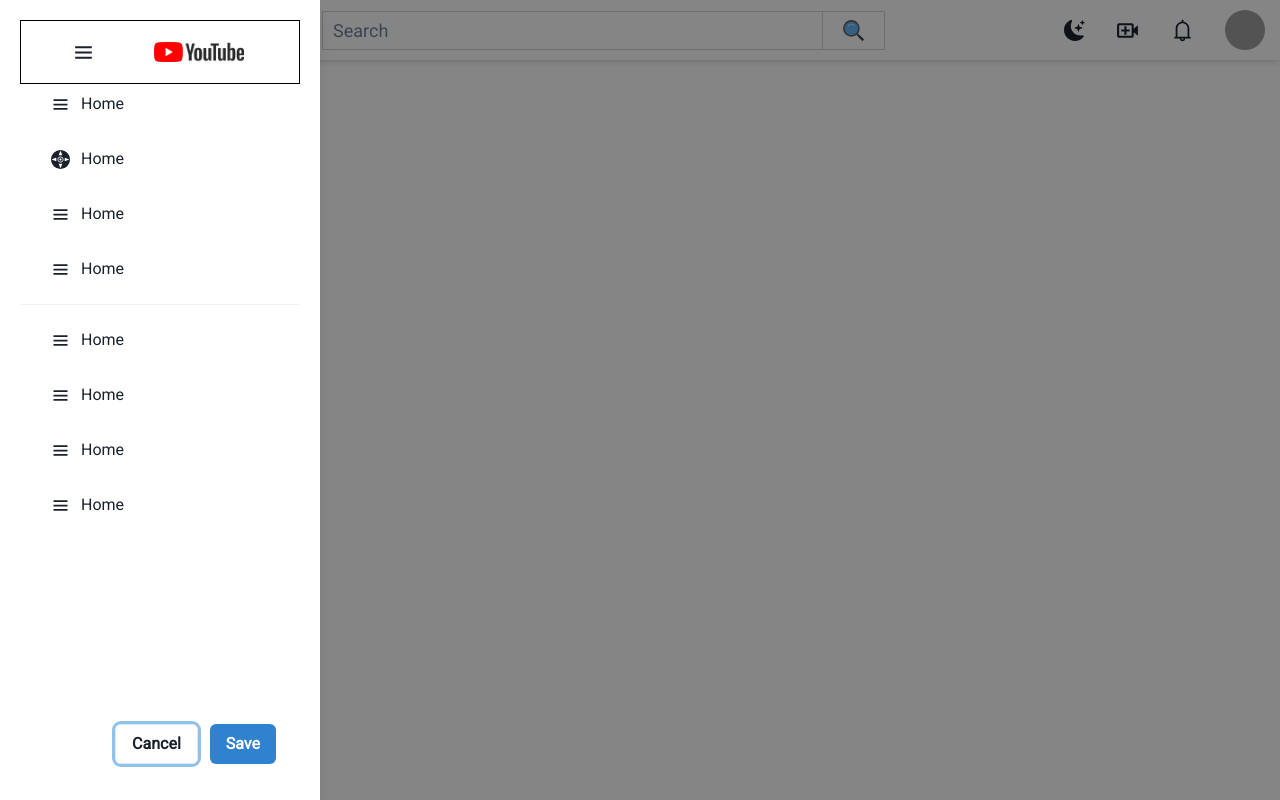
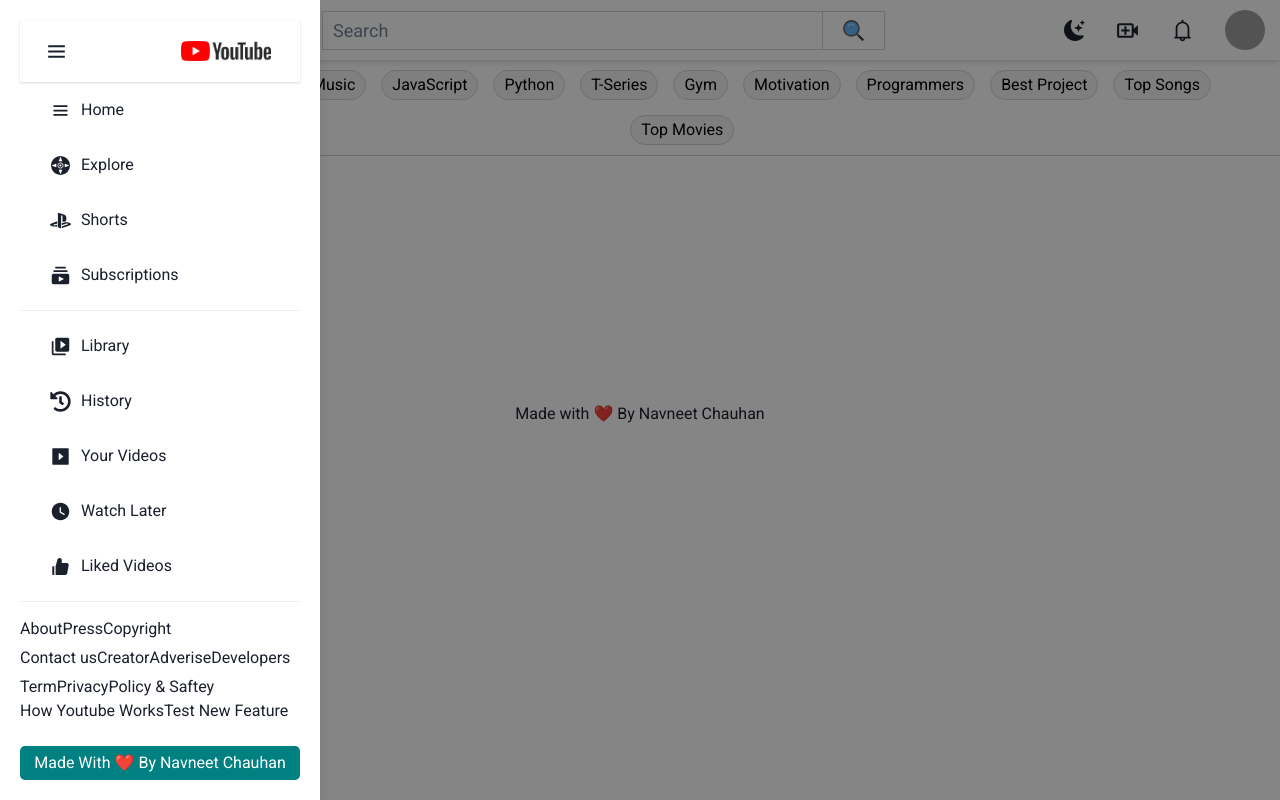
Before and after one commit to MrNavneetChauhan/youtube-react, a React (Create React App) app: page / in a window 1280 px wide. Both pictures are taken after a click on the icon 40 px from the left and 30 px from the top of the page. Built offline with nearby package versions, Linux system fonts and the light colour scheme; grey boxes are pictures that could not be loaded.

Commit message:
updation

```diff
--- a/package.json
+++ b/package.json
@@ -14,9 +14,11 @@
     "react": "^18.2.0",
     "react-dom": "^18.2.0",
     "react-icons": "^4.4.0",
+    "react-redux": "^8.0.4",
     "react-router-dom": "^6.4.1",
     "react-scripts": "5.0.1",
     "redux": "^4.2.0",
+    "redux-devtools-extension": "^2.13.9",
     "redux-thunk": "^2.4.1",
     "web-vitals": "^2.1.4"
   },
--- a/src/App.jsx
+++ b/src/App.jsx
@@ -1,9 +1,13 @@
 import { Box } from "@chakra-ui/react";
+import { Footer } from "./components/Footer/Footer";
+import { Home } from "./components/Home/Home";
 import { Navbar } from "./components/Navbar/Navbar";
 function App() {
   return (
     <Box>
       <Navbar />
+      <Home/>
+      <Footer/>
     </Box>
   );
 }
--- /dev/null
+++ b/src/components/Footer/Footer.jsx
@@ -0,0 +1,9 @@
+import { Flex, Text } from "@chakra-ui/react"
+
+export const Footer = ()=>{
+    return (
+        <Flex w={"100%"} alignItems={"center"} justifyContent={"center"}>
+            <Text>Made with ❤️ By Navneet Chauhan</Text>
+        </Flex>
+    )
+}
--- /dev/null
+++ b/src/components/Home/Display.jsx
@@ -0,0 +1,9 @@
+import { Flex } from "@chakra-ui/react"
+
+export const Display = ()=>{
+    return (
+        <Flex>
+            display
+        </Flex>
+    )
+}
--- /dev/null
+++ b/src/components/Home/Home.jsx
@@ -0,0 +1,66 @@
+import { Box, Flex, Show } from "@chakra-ui/react";
+import { AiFillHome } from "react-icons/ai";
+import { Text } from "@chakra-ui/react";
+import { SideBar } from "./SibeBar";
+import { Display } from "./Display";
+import { Footer } from "../Footer/Footer";
+export const Home = () => {
+  let tags = [
+    "All",
+    "Gaming",
+    "Music",
+    "JavaScript",
+    "Python",
+    "T-Series",
+    "Gym",
+    "Motivation",
+    "Programmers",
+    "Best Project",
+    "Top Songs",
+    "Top Movies",
+  ];
+
+
+
+  return (
+    <Box>
+      <Flex>
+        {/* side bar */}
+        <Show above="md">
+          <SideBar />
+        </Show>
+        {/* main container */}
+        <Box w={"94%"}>
+          <Show above="md">
+            <Flex
+              flexWrap={"wrap"}
+              alignItems={"center"}
+              justifyContent={"center"}
+              gap={"15px"}
+              p={"10px"}
+              borderBottom={"1px solid lightgray"}
+            >
+              {tags.map((item) => {
+                return (
+                  <Box
+                    background={"#F2F2F2"}
+                    color={"black"}
+                    padding={"2px 10px 2px 10px"}
+                    borderRadius={"35px"}
+                    border={"1px solid lightgray"}
+                    cursor={"pointer"}
+                    title={item}
+                  >
+                    {item}
+                  </Box>
+                );
+              })}
+            </Flex>
+          </Show>
+          {/* display-section */}
+          <Display />
+        </Box>
+      </Flex>
+    </Box>
+  );
+};
--- /dev/null
+++ b/src/components/Home/SibeBar.jsx
@@ -0,0 +1,66 @@
+import { Flex } from "@chakra-ui/react";
+import { AiFillHome } from "react-icons/ai";
+import { Text } from "@chakra-ui/react";
+import { GiMultiDirections } from "react-icons/gi";
+import { IoLogoPlaystation } from "react-icons/io";
+import { MdSubscriptions, MdVideoLibrary } from "react-icons/md";
+export const SideBar = () => {
+  return (
+    <Flex
+      gap={"20px"}
+      justifyContent={"center"}
+      alignItems={"center"}
+      flexDirection={"column"}
+      border={"1px solid lightgray"}
+      w={"85px"}
+    >
+      <Flex
+        flexDirection={"column"}
+        justifyContent={"center"}
+        alignItems={"center"}
+        h={"50px"}
+        mt={"10px"}
+      >
+        <AiFillHome />
+        <Text fontSize={"10px"}>Home</Text>
+      </Flex>
+      <Flex
+        flexDirection={"column"}
+        justifyContent={"center"}
+        alignItems={"center"}
+        h={"50px"}
+      >
+        <GiMultiDirections />
+        <Text fontSize={"12px"}>Explore</Text>
+      </Flex>
+      <Flex
+        flexDirection={"column"}
+        justifyContent={"center"}
+        alignItems={"center"}
+        h={"50px"}
+      >
+        <IoLogoPlaystation />
+        <Text fontSize={"12px"}>Shorts</Text>
+      </Flex>
+      <Flex
+        flexDirection={"column"}
+        justifyContent={"center"}
+        alignItems={"center"}
+        h={"50px"}
+      >
+        <MdSubscriptions />
+        <Text fontSize={"12px"}>Subscriptions</Text>
+      </Flex>
+
+      <Flex
+        flexDirection={"column"}
+        justifyContent={"center"}
+        alignItems={"center"}
+        h={"50px"}
+      >
+        <MdVideoLibrary />
+        <Text fontSize={"12px"}>Library</Text>
+      </Flex>
+    </Flex>
+  );
+};
--- a/src/components/Navbar/Navbar.jsx
+++ b/src/components/Navbar/Navbar.jsx
@@ -24,11 +24,14 @@
 import { SearchBar } from "./SearchBar";
 import { BiMenu, BiVideoPlus } from "react-icons/bi";
 import { BsFillMoonStarsFill, BsSearch, BsSun } from "react-icons/bs";
-import { AiOutlineBell } from "react-icons/ai";
+import { AiFillLike, AiFillPlaySquare, AiOutlineBell } from "react-icons/ai";
 import { Details } from "../../utils/extraFunction";
 import { FaMicrophoneAlt, FaMobile } from "react-icons/fa";
-import {GiMultiDirections} from "react-icons/gi"
+import { GiMultiDirections } from "react-icons/gi";
 import { AiOutlineArrowLeft } from "react-icons/ai";
+import { IoLogoPlaystation } from "react-icons/io";
+import {MdSubscriptions, MdVideoLibrary, MdWatchLater} from "react-icons/md";
+import {FaHistory} from "react-icons/fa";
 export const Navbar = () => {
   const [flag, setFlag] = useState(true);
   const { colorMode, toggleColorMode } = useColorMode();
@@ -180,10 +183,10 @@
         <DrawerOverlay />
         <DrawerContent padding={"20px"}>
           <DrawerHeader
-            border={"1px solid black"}
+            boxShadow={"base"}
             display={"flex"}
             alignItems={"center"}
-            justifyContent={"space-around"}
+            justifyContent={"space-between"}
           >
             <BiMenu onClick={onClose} cursor="pointer" fontSize={"25px"} />
             <Image
@@ -196,7 +199,7 @@
           </DrawerHeader>
 
           <DrawerBody
-          overflow={"auto"}
+            overflow={"auto"}
             m={0}
             p={0}
             display={"flex"}
@@ -209,6 +212,7 @@
               gap={"10px"}
               cursor={"pointer"}
               _hover={{ background: "#e7e0e0" }}
+              mt={"8px"}
             >
               <BiMenu fontSize={"21px"} />
               <Text>Home</Text>
@@ -222,7 +226,7 @@
               _hover={{ background: "#e7e0e0" }}
             >
               <GiMultiDirections fontSize={"21px"} />
-              <Text>Home</Text>
+              <Text>Explore</Text>
             </HStack>
 
             <HStack
@@ -232,8 +236,8 @@
               cursor={"pointer"}
               _hover={{ background: "#e7e0e0" }}
             >
-              <BiMenu fontSize={"21px"} />
-              <Text>Home</Text>
+              <IoLogoPlaystation fontSize={"21px"} />
+              <Text>Shorts</Text>
             </HStack>
 
             <HStack
@@ -243,8 +247,8 @@
               cursor={"pointer"}
               _hover={{ background: "#e7e0e0" }}
             >
-              <BiMenu fontSize={"21px"} />
-              <Text>Home</Text>
+              <MdSubscriptions fontSize={"21px"} />
+              <Text>Subscriptions</Text>
             </HStack>
             <Divider />
             <HStack
@@ -254,8 +258,8 @@
               cursor={"pointer"}
               _hover={{ background: "#e7e0e0" }}
             >
-              <BiMenu fontSize={"21px"} />
-              <Text>Home</Text>
+              <MdVideoLibrary fontSize={"21px"} />
+              <Text>Library</Text>
             </HStack>
 
             <HStack
@@ -265,8 +269,8 @@
               cursor={"pointer"}
               _hover={{ background: "#e7e0e0" }}
             >
-              <BiMenu fontSize={"21px"} />
-              <Text>Home</Text>
+              <FaHistory fontSize={"21px"} />
+              <Text>History</Text>
             </HStack>
 
             <HStack
@@ -276,8 +280,8 @@
               cursor={"pointer"}
               _hover={{ background: "#e7e0e0" }}
             >
-              <BiMenu fontSize={"21px"} />
-              <Text>Home</Text>
+              <AiFillPlaySquare fontSize={"21px"} />
+              <Text>Your Videos</Text>
             </HStack>
 
             <HStack
@@ -287,16 +291,50 @@
               cursor={"pointer"}
               _hover={{ background: "#e7e0e0" }}
             >
-              <BiMenu fontSize={"21px"} />
-              <Text>Home</Text>
+              <MdWatchLater fontSize={"21px"} />
+              <Text>Watch Later</Text>
             </HStack>
+
+            <HStack
+              p={"8px 30px 8px 30px"}
+              w={"100%"}
+              gap={"10px"}
+              cursor={"pointer"}
+              _hover={{ background: "#e7e0e0" }}
+            >
+              <AiFillLike fontSize={"21px"} />
+              <Text>Liked Videos</Text>
+            </HStack>
+
+              <Divider/>
+              <Flex direction={"column"} gap={"5px"}>
+              <Flex w={"100%"} justifyContent={"left"} flexWrap={"wrap"}>
+                <Text>About</Text>
+                <Text>Press</Text>
+                <Text>Copyright</Text>
+              </Flex>
+
+              <Flex   w={"100%"} justifyContent={"left"} flexWrap={"wrap"}>
+                <Text>Contact us</Text>
+                <Text>Creator</Text>
+                <Text>Adverise</Text>
+                <Text>Developers</Text>
+              </Flex>
+
+              <Flex w={"100%"} justifyContent={"left"} flexWrap={"wrap"}>
+                <Text>Term</Text>
+                <Text>Privacy</Text>
+                <Text>Policy & Saftey</Text>
+                <Text>How Youtube Works</Text>
+                <Text>Test New Feature</Text>
+              </Flex>
+              </Flex>
+
+
           </DrawerBody>
 
-          <DrawerFooter>
-            <Button variant="outline" mr={3} onClick={onClose}>
-              Cancel
-            </Button>
-            <Button colorScheme="blue">Save</Button>
+          <DrawerFooter background={"teal"} color={"white"} borderRadius={"5px"} padding={"5px"} w={"100%"}  display={"flex"} justifyContent={"center"}>
+            <Text>Made With ❤️ By Navneet Chauhan</Text>
           </DrawerFooter>
         </DrawerContent>
       </Drawer>
--- /dev/null
+++ b/src/redux/store.js
@@ -0,0 +1,3 @@
+import { legacy_createStore,applyMiddleware,combineReducers } from "redux";
+import {composeWithDevtools} from "redux-devtools-extension";
+export const store = legacy_createStore();
```
Also changed, not shown: src/redux/vidoes/action.jsx (added), src/redux/vidoes/actionTypes.jsx (added), src/redux/vidoes/videosReducer.jsx (added), 1 other file (tests, documents, lock files or other folders).
